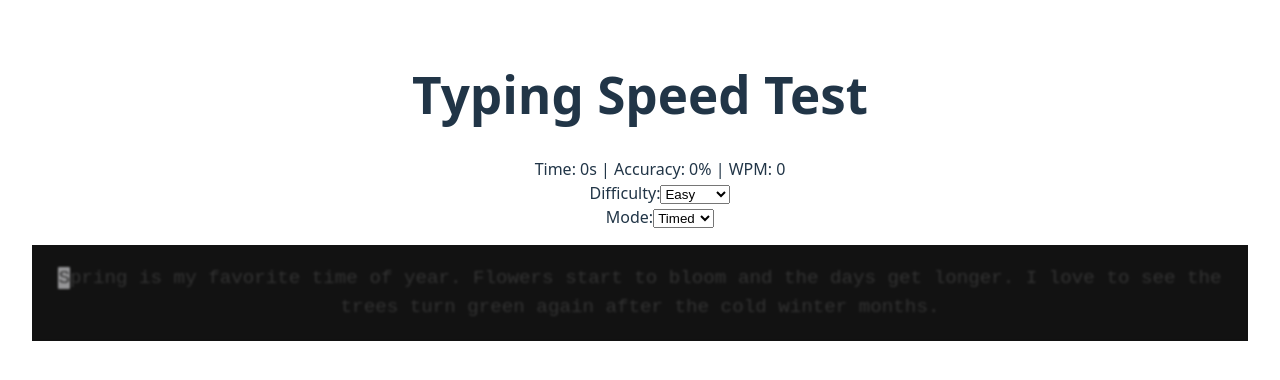
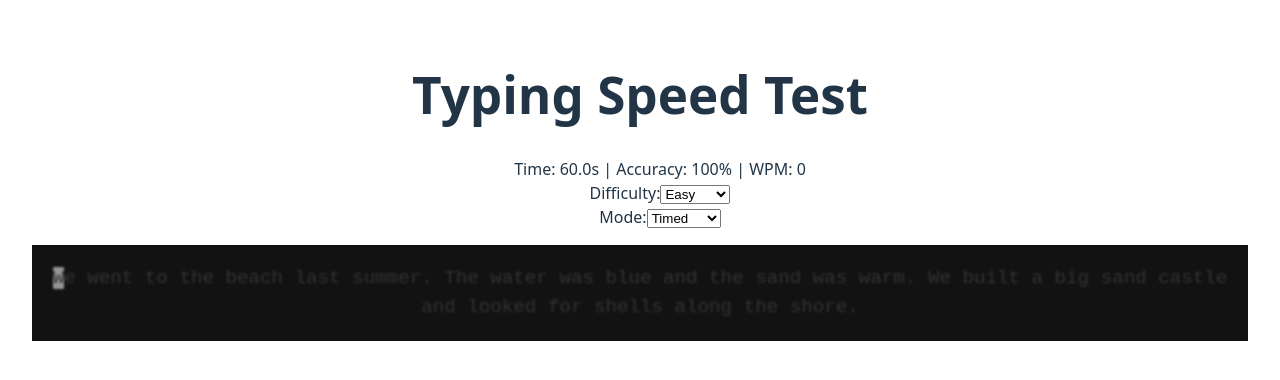
Before and after one commit to manuelsalvadori/typingtest, a React app: page / in a window 1280 px wide. Shown: the top 380 px of the page. Built offline with nearby package versions, Linux system fonts and the light colour scheme; the HTML template or start-up script is replaced by a standard one.

Commit message:
restructured and completed app logic

```diff
--- a/src/App.module.css
+++ b/src/App.module.css
@@ -4,18 +4,3 @@
     padding: 2rem;
     text-align: center;
 }
-
-.main {
-    display: flex;
-    position: relative;
-    flex-direction: column;
-    align-items: center;
-    gap: 2rem;
-}
-
-.overlay {
-    position: absolute;
-    inset: 0;
-    backdrop-filter: blur(1px);
-    cursor: pointer;
-}
--- a/src/App.tsx
+++ b/src/App.tsx
@@ -1,42 +1,17 @@
-import { useCallback, useEffect, useState } from "react";
+import { useState } from "react";
 import styles from "./App.module.css";
-import Typing from "./components/typing/Typing";
-import useLatest from "./hooks/useLatest";
-import type { Difficulty, Mode, Status } from "./utilities/utils";
-import data from "./data/data.json";
-import Controls from "./components/controls/Controls";
+import type { Difficulty, Mode } from "./utilities/utils";
+import TypingSession from "./components/typingSession/TypingSession";
+
+const TIMED_MAX_TIME = 60;
 
 function App() {
-    const [status, setStatus] = useState<Status>("idle");
     const [mode, setMode] = useState<Mode>("timed");
     const [difficulty, setDifficulty] = useState<Difficulty>("easy");
+    const [resetKey, setResetKey] = useState(0);
 
-    const [text, setText] = useState(getRandomText(difficulty));
-
-    const reset = useCallback(() => {
-        const newText = getRandomText(difficulty);
-        setText(newText);
-        setTypedText("");
-        setStatus("idle");
-    }, [difficulty]);
-
-    useEffect(() => {
-        reset();
-    }, [difficulty, mode]);
-
-    const [typedText, setTypedText] = useState("");
-    const typedTextRef = useLatest(typedText);
-
-    const handleKeyDown = (event: KeyboardEvent) => {
-        if (event.key === "Backspace") {
-            setTypedText((prev) => prev.slice(0, -1));
-            return;
-        }
-
-        if (event.key.length !== 1) return;
-        if (typedTextRef.current.length === text.length) return;
-
-        setTypedText((prev) => prev + event.key);
+    const reset = () => {
+        setResetKey((prev) => prev + 1);
     };
 
     return (
@@ -44,40 +19,17 @@ function App() {
             <header>
                 <h1>Typing Speed Test</h1>
             </header>
-            {status === "finished" ? (
-                <div>Finished!</div>
-            ) : (
-                <>
-                    <menu>
-                        <Controls
-                            difficulty={difficulty}
-                            setDifficulty={setDifficulty}
-                            mode={mode}
-                            setMode={setMode}
-                            time={0}
-                            accuracy={0}
-                            wpm={0}
-                        />
-                    </menu>
-                    <main className={styles.main}>
-                        <Typing text={text} typedText={typedText} handleKeyDown={handleKeyDown} />
-                        {status === "idle" ? (
-                            <div
-                                className={styles.overlay}
-                                onClick={() => setStatus("active")}></div>
-                        ) : (
-                            <button onClick={reset}>Reset</button>
-                        )}
-                    </main>
-                </>
-            )}
+            <TypingSession
+                key={`${resetKey}-${difficulty}-${mode}`} // Force remount on reset, difficulty or mode change
+                difficulty={difficulty}
+                setDifficulty={setDifficulty}
+                mode={mode}
+                setMode={setMode}
+                maxTime={TIMED_MAX_TIME}
+                onReset={reset}
+            />
         </div>
     );
 }
 
 export default App;
-
-const getRandomText = (difficulty: Difficulty) => {
-    const texts = data[difficulty];
-    return texts[Math.floor(Math.random() * texts.length)].text;
-};
--- a/src/components/controls/Controls.tsx
+++ b/src/components/controls/Controls.tsx
@@ -8,6 +8,7 @@ export type ControlsProps = {
     time: number;
     accuracy: number;
     wpm: number;
+    timedMaxTime?: number;
 };
 
 export default function Controls({
@@ -18,18 +19,21 @@ export default function Controls({
     time,
     accuracy,
     wpm,
+    timedMaxTime = 60,
 }: ControlsProps) {
+    const formattedTime = mode === "timed" ? (timedMaxTime - time).toFixed(1) : time.toFixed(1);
+
     return (
         <div className="controls">
             <div className="stats">
-                Time: {time}s | Accuracy: {accuracy}% | WPM: {wpm}
+                Time: {formattedTime}s | Accuracy: {accuracy.toFixed(0)}% | WPM: {Math.round(wpm)}
             </div>
             <div className="difficulty">
                 <label htmlFor="difficulty">Difficulty:</label>
                 <select
                     id="difficulty"
                     value={difficulty}
-                    onChange={(e) => setDifficulty(e.target.value)}>
+                    onChange={(e) => setDifficulty(e.target.value as Difficulty)}>
                     <option value="easy">Easy</option>
                     <option value="medium">Medium</option>
                     <option value="hard">Hard</option>
@@ -37,9 +41,9 @@ export default function Controls({
             </div>
             <div className="mode">
                 <label htmlFor="mode">Mode:</label>
-                <select id="mode" value={mode} onChange={(e) => setMode(e.target.value)}>
+                <select id="mode" value={mode} onChange={(e) => setMode(e.target.value as Mode)}>
                     <option value="timed">Timed</option>
-                    <option value="words">Words</option>
+                    <option value="passage">Passage</option>
                 </select>
             </div>
         </div>
--- /dev/null
+++ b/src/components/results/Results.tsx
@@ -0,0 +1,18 @@
+export type ResultsProps = {
+    wpm: number;
+    accuracy: number;
+    characterStats: { correct: number; incorrect: number };
+};
+
+export default function Results({ wpm, accuracy, characterStats }: ResultsProps) {
+    return (
+        <div className="results">
+            <h2>Results</h2>
+            <p>WPM: {wpm}</p>
+            <p>Accuracy: {accuracy}%</p>
+            <p>
+                Correct: {characterStats.correct}, Incorrect: {characterStats.incorrect}
+            </p>
+        </div>
+    );
+}
--- a/src/components/typing/Typing.tsx
+++ b/src/components/typing/Typing.tsx
@@ -7,7 +7,7 @@ type TypingProps = {
     handleKeyDown: (event: KeyboardEvent) => void;
 };
 
-export default function Typing({ text, typedText, handleKeyDown }: TypingProps) {
+export default function TypingArea({ text, typedText, handleKeyDown }: TypingProps) {
     useEffect(() => {
         const controller = new AbortController();
         document.addEventListener("keydown", (event) => handleKeyDown(event), {
@@ -17,7 +17,7 @@ export default function Typing({ text, typedText, handleKeyDown }: TypingProps)
         return () => {
             controller.abort();
         };
-    }, []);
+    }, [handleKeyDown]);
 
     const handleStyle = (index: number) => {
         if (index === typedText.length) {
--- /dev/null
+++ b/src/components/typingSession/TypingSession.tsx
@@ -0,0 +1,125 @@
+import Controls from "../controls/Controls";
+import TypingArea from "../typing/Typing";
+import styles from "./typingSession.module.css";
+import { useCallback, useEffect, useState } from "react";
+import type { Difficulty, Mode, Status } from "../../utilities/utils";
+import useLatest from "../../hooks/useLatest";
+import useTypingTimer from "../../hooks/useTypingTimer";
+import data from "../../data/data.json";
+import Results from "../results/Results";
+
+type Stats = {
+    errors: number;
+    total: number;
+};
+
+export type TypingSessionProps = {
+    difficulty: Difficulty;
+    setDifficulty: (difficulty: Difficulty) => void;
+    mode: Mode;
+    setMode: (mode: Mode) => void;
+    maxTime: number;
+    onReset: () => void;
+};
+
+export default function TypingSession({
+    difficulty,
+    setDifficulty,
+    mode,
+    setMode,
+    maxTime,
+    onReset,
+}: TypingSessionProps) {
+    const [status, setStatus] = useState<Status>("idle");
+    const [text] = useState(getRandomText(difficulty));
+    const [stats, setStats] = useState<Stats>({ errors: 0, total: 0 });
+    const [typedText, setTypedText] = useState("");
+
+    const typedTextRef = useLatest(typedText);
+
+    const [time] = useTypingTimer(status, mode, () => setStatus("finished"), maxTime);
+
+    useEffect(() => {
+        const handleGlobalKeydown = (event: KeyboardEvent) => {
+            if (event.key === "Escape") {
+                onReset();
+                return;
+            }
+            if (status === "idle" && (event.key === "Enter" || event.key.length === 1))
+                setStatus("active");
+        };
+        document.addEventListener("keydown", handleGlobalKeydown);
+        return () => document.removeEventListener("keydown", handleGlobalKeydown);
+    }, [status]);
+
+    const handleKeyDown = useCallback(
+        (event: KeyboardEvent) => {
+            if (status !== "active") return;
+
+            if (event.key === "Backspace") {
+                setTypedText((prev) => prev.slice(0, -1));
+                return;
+            }
+
+            if (event.key.length !== 1) return;
+
+            const currentLength = typedTextRef.current.length;
+            if (currentLength >= text.length) return;
+
+            const error = event.key !== text[currentLength] ? 1 : 0;
+
+            setStats((prev) => ({ errors: prev.errors + error, total: prev.total + 1 }));
+            setTypedText((prev) => prev + event.key);
+
+            if (currentLength + 1 === text.length) setStatus("finished");
+        },
+        [text, status],
+    );
+
+    const accuracy =
+        stats.total === 0 ? 100 : Math.max(0, ((stats.total - stats.errors) / stats.total) * 100);
+    const wpm = time === 0 ? 0 : typedText.length / 5 / (time / 60);
+
+    if (status === "finished") {
+        return (
+            <Results
+                wpm={wpm}
+                accuracy={accuracy}
+                characterStats={{
+                    correct: stats.total - stats.errors,
+                    incorrect: stats.errors,
+                }}
+            />
+        );
+    }
+
+    return (
+        <>
+            <menu>
+                <Controls
+                    difficulty={difficulty}
+                    setDifficulty={setDifficulty}
+                    mode={mode}
+                    setMode={setMode}
+                    time={time}
+                    accuracy={accuracy}
+                    wpm={wpm}
+                    timedMaxTime={maxTime}
+                />
+            </menu>
+            <main className={styles.main}>
+                <TypingArea text={text} typedText={typedText} handleKeyDown={handleKeyDown} />
+                {status === "idle" ? (
+                    <div className={styles.overlay} onClick={() => setStatus("active")}></div>
+                ) : (
+                    <button onClick={onReset}>Reset</button>
+                )}
+            </main>
+        </>
+    );
+}
+
+const getRandomText = (difficulty: Difficulty) => {
+    const texts = data[difficulty];
+    return texts[Math.floor(Math.random() * texts.length)].text;
+};
--- /dev/null
+++ b/src/components/typingSession/typingSession.module.css
@@ -0,0 +1,14 @@
+.main {
+    display: flex;
+    position: relative;
+    flex-direction: column;
+    align-items: center;
+    gap: 2rem;
+}
+
+.overlay {
+    position: absolute;
+    inset: 0;
+    backdrop-filter: blur(1px);
+    cursor: pointer;
+}
--- /dev/null
+++ b/src/hooks/useTypingTimer.tsx
@@ -0,0 +1,29 @@
+import { useEffect, useState } from "react";
+import type { Mode, Status } from "../utilities/utils";
+
+export default function useTypingTimer(
+    status: Status,
+    mode: Mode,
+    onFinish: () => void,
+    maxTime: number,
+) {
+    const [time, setTime] = useState(0);
+
+    useEffect(() => {
+        if (status !== "active") return;
+
+        const startTime = Date.now();
+        const interval = setInterval(() => {
+            const elapsed = (Date.now() - startTime) / 1000;
+            setTime(elapsed);
+
+            if (mode === "timed" && elapsed >= maxTime) {
+                onFinish();
+            }
+        }, 100);
+
+        return () => clearInterval(interval);
+    }, [status, mode]);
+
+    return [time, setTime] as const;
+}
```
Also changed, not shown: src/components/results/Results.module.css (added).
